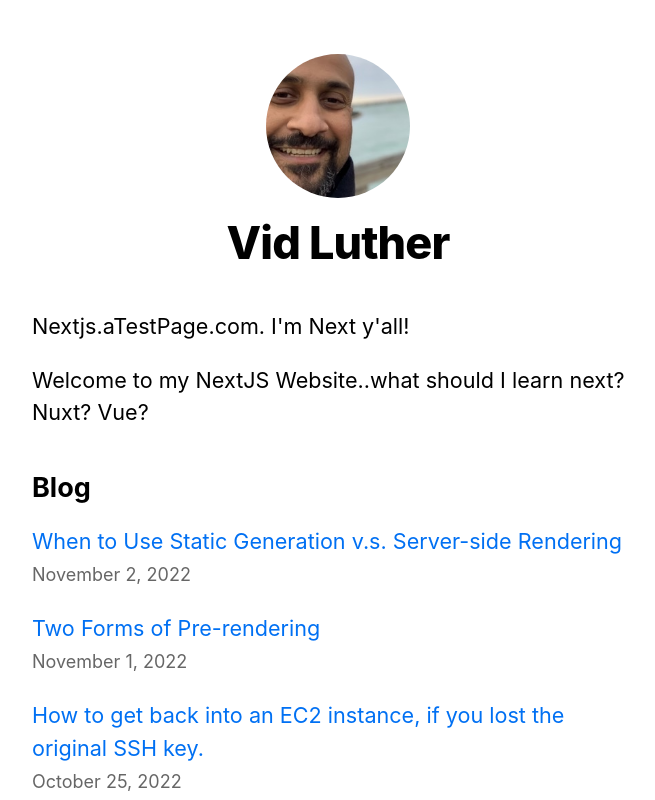
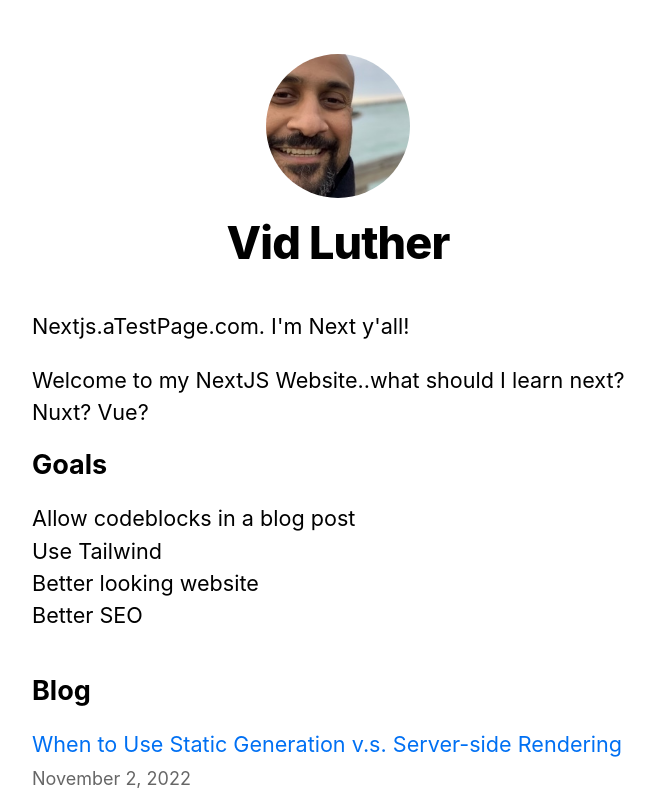
Before and after one commit to vidluther/next.atestpage.com, a Next.js app: page / in a window 1280 px wide. Shown: the top 800 px of the page, without its empty margins (302-957 px from the left). Built offline with nearby package versions, Linux system fonts and the light colour scheme.

Commit message:
defining near term goals for website

```diff
--- a/pages/index.js
+++ b/pages/index.js
@@ -24,6 +24,14 @@ export default function Home({ allPostsData }) {
         <p> Nextjs.aTestPage.com. I'm Next y'all!</p>
         <p>
           Welcome to my NextJS Website..what should I learn next? Nuxt? Vue?
+          <br />
+          <h3 className={utilStyles.headingLg}>Goals</h3>
+            <ul className={utilStyles.list}>
+              <li key='codeblocks'> Allow codeblocks in a blog post</li>
+              <li key='tailwind'> Use Tailwind </li>
+              <li key='better-layout'> Better looking website</li>
+              <li key='better-seo'> Better SEO </li>
+            </ul>
         </p>
       </section>
 
```
